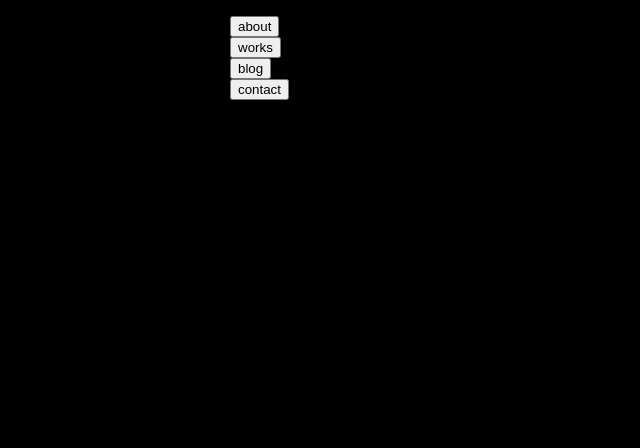
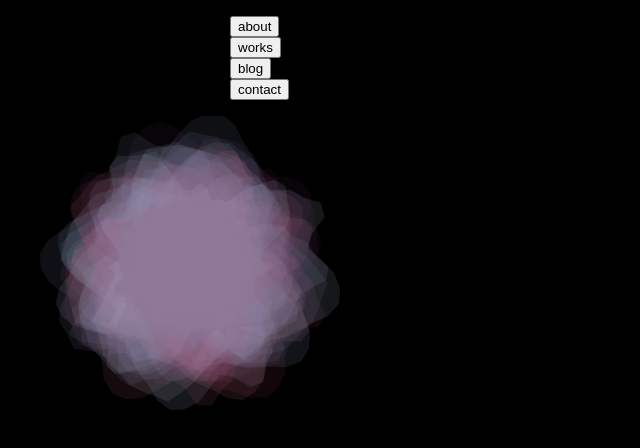
Before and after one commit to pixel-tree/eriklintunen.com, a website built with webpack: page static/index.html in a window 1280 px wide. Shown: the whole page, without its empty margins (0-640 px from the left). Built offline with nearby package versions, Linux system fonts and the light colour scheme; animation ran at ten frames a second.

Commit message:
Added navigation animation and custom cursor

```diff
--- a/static/package.json
+++ b/static/package.json
@@ -19,6 +19,7 @@
     "html-webpack-plugin": "^4.3.0",
     "imports-loader": "^1.0.0",
     "jquery": "^3.5.1",
+    "p5": "^1.0.0",
     "raw-loader": "^4.0.1",
     "sass": "^1.26.9",
     "sass-loader": "^8.0.2",
--- a/static/src/Nav.js
+++ b/static/src/Nav.js
@@ -2,6 +2,9 @@
  * Navigation bar for eriklintunen.com;
  * pixel-tree, 2020.
  */
+
+// TO DO: four big boxes
+// => on hover press down with shadow + shade of gray (/low sat colour).
 
 import { clear, sequencer } from './Main.js'
 
@@ -42,41 +45,126 @@ class Navigation {
       button.innerText = items[i]
       li.appendChild(button)
 
-    }
-
-    document.getElementById('0').onclick = function() {
+      // Display selected content.
+      document.getElementById(i).onclick = function() {
         if (document.getElementById('meta').content !== this.innerHTML) {
           document.getElementById('meta').content = this.innerHTML
           clear('content')
           sequencer()
         }
       }
-
-    document.getElementById('1').onclick = function() {
-      if (document.getElementById('meta').content !== this.innerHTML) {
-        document.getElementById('meta').content = this.innerHTML
-        clear('content')
-        sequencer()
-      }
     }
 
-    document.getElementById('2').onclick = function() {
-      if (document.getElementById('meta').content !== this.innerHTML) {
-        document.getElementById('meta').content = this.innerHTML
-        clear('content')
-        sequencer()
-      }
+    /**
+     * Menu animation.
+     */
+
+    const navSketch = document.createElement('div')
+    navSketch.id = 'navSketch'
+    this._element.appendChild(navSketch)
+
+    // TO DO: prevent spill parent div.
+    // TO DO: menu items over #navSketch div.
+
+    $('#nav').on('mousemove', (event) => {
+      $('#navSketch').css({
+        left: event.clientX
+        /* top: event.clientY */
+      })
+    })
+
+    const p5 = require('p5')
+
+    const sketch = (s) => {
+
+      var layers = []
+      var evolution, palette
+
+      s.setup = () => {
+
+        s.createCanvas(300, 300)
+        s.background(0, 255)
+
+        evolution = 0
+        palette = [
+          s.color(146, 167, 202, 30),
+          s.color(186, 196, 219, 30),
+          s.color(118, 135, 172, 30),
+          s.color(76, 41, 81, 30),
+          s.color(144, 62, 92, 30),
+          s.color(178, 93, 119, 30),
+          s.color(215, 118, 136, 30),
+          s.color(246, 156, 164, 30)
+        ]
+
+        for (var i = 0; i < 110; i++) {
+          layers.push(
+            new Layer(
+              0.1 + i,
+              s.width / 2, s.height / 2,
+              i * 1,
+              i * s.random(90),
+              palette[s.floor(s.random(8))]
+            )
+          )
         }
 
-    document.getElementById('3').onclick = function() {
-      if (document.getElementById('meta').content !== this.innerHTML) {
-        document.getElementById('meta').content = this.innerHTML
-        clear('content')
-        sequencer()
-      }
       }
 
+      s.draw = () => {
 
+        s.background(0)
+
+        for (var i = 0; i < layers.length; i++) {
+          layers[i].show(evolution)
+        }
+
+        evolution += 0.01
+
+      }
+
+      function Layer(radius, x_POS, y_POS, distortion, rotation, colour) {
+
+        this.radius = radius
+        this.x_POS = x_POS
+        this.y_POS = y_POS
+        this.distortion = distortion
+        this.rotation = rotation
+        this.colour = colour
+
+        this.show = function(evolution) {
+
+          s.noStroke()
+          s.fill(this.colour)
+          s.push()
+          /* s.translate(s.mouseX, y_POS) */
+          s.translate(x_POS, y_POS)
+          s.rotate(this.rotation + evolution)
+          s.beginShape()
+
+          var off = 0
+
+          for (var i = 0; i < s.TWO_PI; i += 0.1) {
+            var offset = s.map(
+              s.noise(off, evolution), 0, 1, - this.distortion, this.distortion
+            )
+            var r = this.radius + offset
+            var x = r * s.cos(i)
+            var y = r * s.sin(i)
+            s.vertex(x, y)
+            off += 0.1
+          }
+
+          s.endShape()
+          s.pop()
+
+        }
+
+      }
+
+    }
+
+    new p5(sketch, 'navSketch')
 
   }
 }
--- a/static/style/main.scss
+++ b/static/style/main.scss
@@ -39,16 +39,25 @@ body, #container {
 	left: 0;
 	margin: 0;
 	background-color: $black;
+	cursor: url('../media/objects/cursor.png'), auto;
 }
 
 /* Navigation */
 
 #nav {
   width: 900px;
-  height: 600px;
+  height: 300px;
   display: block;
   margin-left: auto;
   margin-right: auto;
+}
+
+#navSketch {
+	width: 300px;
+	position: absolute;
+	transition-duration: 1200ms;
+	transition-timing-function: ease;
+	transform: translate(-50%);
 }
 
 /* Main container */
```
Also changed, not shown: static/media/objects/cursor.png (added), 1 other file. Lines whose indentation alone changed are shown as unchanged.
